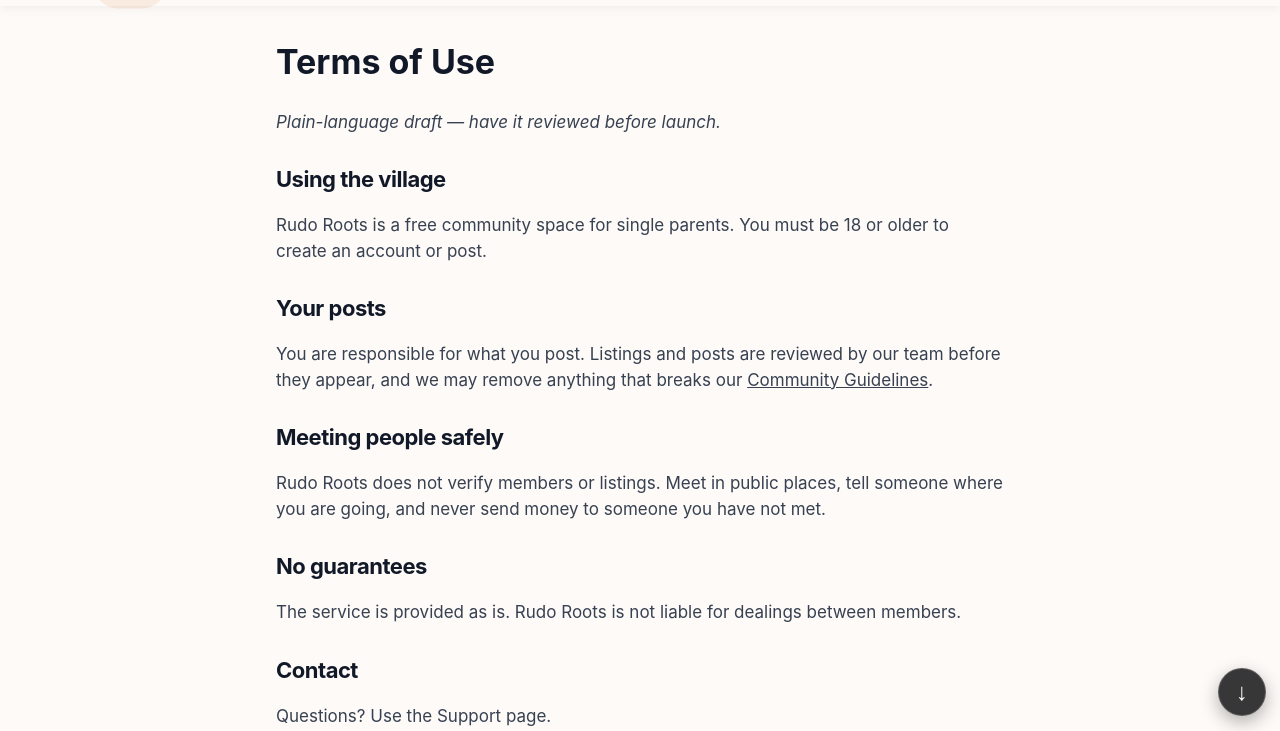
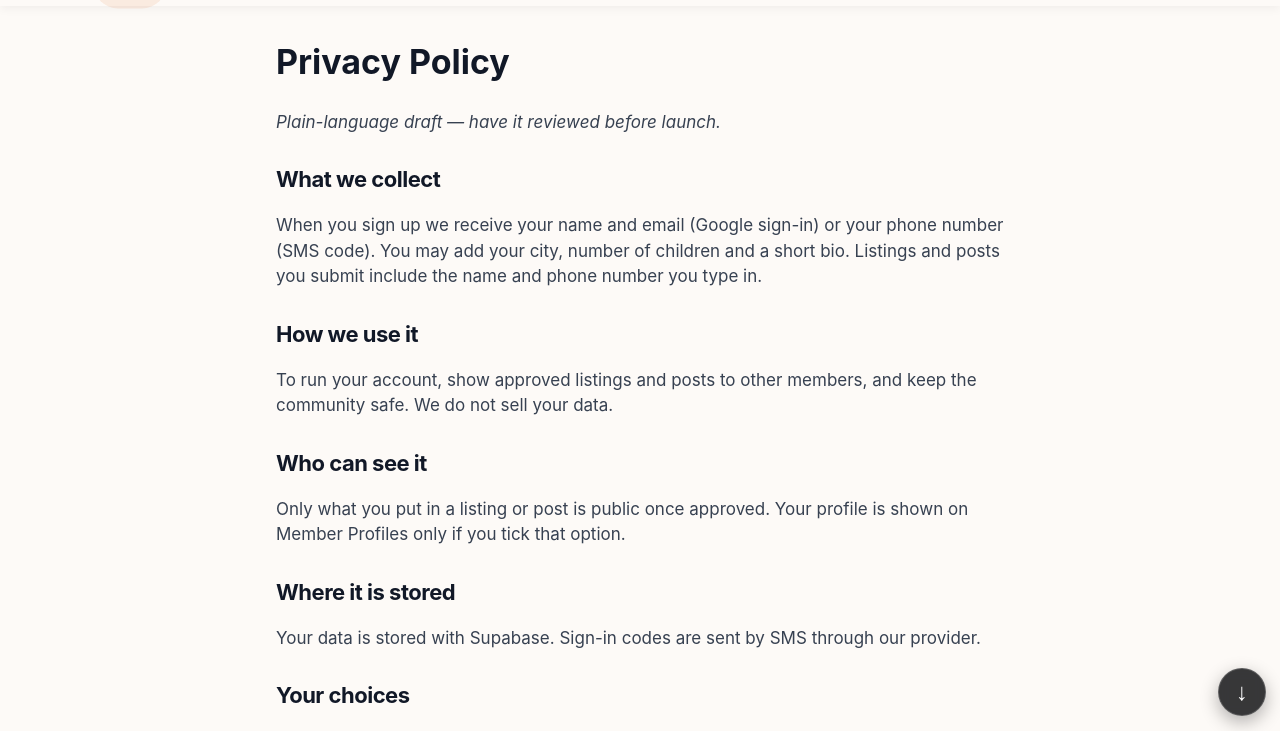
Before and after one commit to MrMikeSho/New-Roots-v4, a plain HTML site: page terms.html in a window 1280 px wide. Shown: the part 62-793 px from the top of the page. Drawn offline with nearby package versions, Linux system fonts and the light colour scheme; no server answers.

Commit message:
Update terms.html

```diff
--- a/terms.html
+++ b/terms.html
@@ -3,19 +3,19 @@
 <head>
 <meta charset="utf-8">
 <meta name="viewport" content="width=device-width,initial-scale=1,viewport-fit=cover">
-<title>Terms of Use – Rudo Roots</title>
-<meta name="description" content="Terms of use for Rudo Roots.">
+<title>Privacy Policy – Rudo Roots</title>
+<meta name="description" content="How Rudo Roots handles your data.">
 <meta name="theme-color" content="#c2570c">
 <link rel="icon" href="favicon.png" type="image/png">
 <link rel="stylesheet" href="styles.css">
 </head>
 <body>
-<main class="prose"><h1>Terms of Use</h1><p><i>Plain-language draft — have it reviewed before launch.</i></p>
-<h2>Using the village</h2><p>Rudo Roots is a free community space for single parents. You must be 18 or older to create an account or post.</p>
-<h2>Your posts</h2><p>You are responsible for what you post. Listings and posts are reviewed by our team before they appear, and we may remove anything that breaks our <a href="guidelines.html">Community Guidelines</a>.</p>
-<h2>Meeting people safely</h2><p>Rudo Roots does not verify members or listings. Meet in public places, tell someone where you are going, and never send money to someone you have not met.</p>
-<h2>No guarantees</h2><p>The service is provided as is. Rudo Roots is not liable for dealings between members.</p>
-<h2>Contact</h2><p>Questions? Use the Support page.</p></main>
+<main class="prose"><h1>Privacy Policy</h1><p><i>Plain-language draft — have it reviewed before launch.</i></p>
+<h2>What we collect</h2><p>When you sign up we receive your name and email (Google sign-in) or your phone number (SMS code). You may add your city, number of children and a short bio. Listings and posts you submit include the name and phone number you type in.</p>
+<h2>How we use it</h2><p>To run your account, show approved listings and posts to other members, and keep the community safe. We do not sell your data.</p>
+<h2>Who can see it</h2><p>Only what you put in a listing or post is public once approved. Your profile is shown on Member Profiles only if you tick that option.</p>
+<h2>Where it is stored</h2><p>Your data is stored with Supabase. Sign-in codes are sent by SMS through our provider.</p>
+<h2>Your choices</h2><p>You can edit your profile any time, and ask us to delete your account and posts by contacting the Village team from the Support page.</p></main>
 <script src="https://cdn.jsdelivr.net/npm/@supabase/supabase-js@2.45.4/dist/umd/supabase.min.js"></script>
 <script src="config.js"></script>
 <script src="data.js"></script>
```
